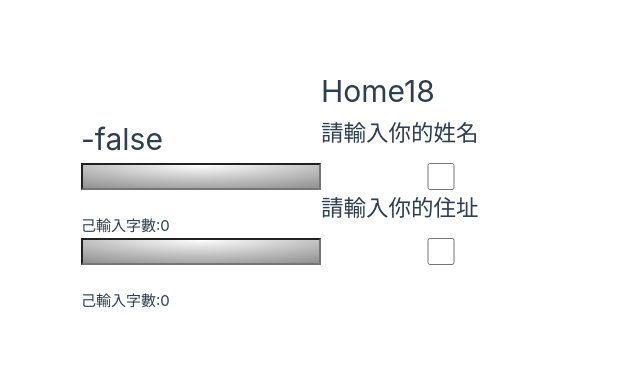
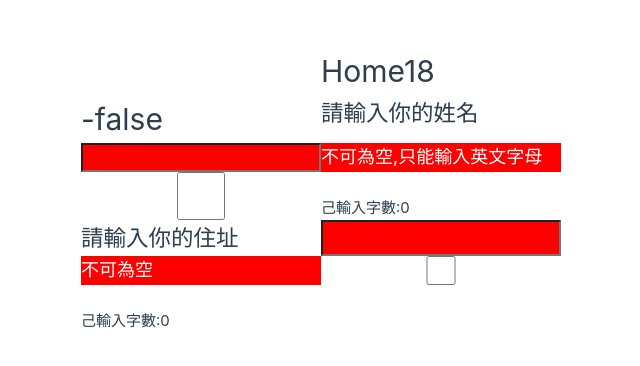
Before and after one commit to airmanxtw/TestVue20250102, a Vue app: page /home18 in a window 1280 px wide. Shown: the part 210-576 px from the top of the page, without its empty margins (319-959 px from the left). Built offline with nearby package versions, Linux system fonts and the light colour scheme.

Commit message:
更新 ToyotaBtn 組件以支援多條驗證規則，並在 Home18View 中調整相應的屬性綁定

```diff
--- a/src/components/Home18/ToyotaBtn.vue
+++ b/src/components/Home18/ToyotaBtn.vue
@@ -6,7 +6,8 @@
 
   </slot>
   <!-- <input :value="modelValue" @input="$emit('update:modelValue', ($event.target as HTMLInputElement).value)" /> -->
-  <input v-model="model" :class="{ silverStone: oninput, error: !oninput }" />
+  <input v-model="model" :class="{ silverStone: onValid.length==0 , error: onValid.length>0 }" />
+  <span :class="{error:onValid.length>0}">{{ onValid.join(',') }} </span>
   <input type="checkbox" v-model="ischecked" class="silverStone" />
   <!-- <input class="silverStone" v-model="personName" /> -->
   <br />
@@ -19,10 +20,10 @@ const model = defineModel<string>();
 const ischecked = defineModel<boolean>('ischecked');
 
 const props = defineProps<{
-  rule: (v: string) => boolean
+  rules: ((v: string) => true | string)[]
 }>();
 
-const oninput = computed(() => props.rule(model?.value ?? ""));
+const onValid = computed(() => props.rules.map(rule=>rule(model.value ?? "")).filter(result=>typeof result === 'string'));
 
 
 
--- a/src/views/Home18View.vue
+++ b/src/views/Home18View.vue
@@ -2,11 +2,11 @@
   <h1>Home18</h1>
   <h1>{{ personName }}-{{ ischecked }}</h1>
   <!-- <ToyotaBtn :person-name="personName" @input="(v) => personName = v" /> -->
-  <ToyotaBtn v-model="personName" v-model:ischecked="ischecked" :rule="v => v.length < 10">
+  <ToyotaBtn v-model="personName" v-model:ischecked="ischecked" :rules="[isEmpty, isLength, isLetter]">
     <h2>請輸入你的姓名</h2>
   </ToyotaBtn>
   <br />
-  <ToyotaBtn v-model="personAddr" v-model:ischecked="ischecked2" :rule="v => v.length < 50">
+  <ToyotaBtn v-model="personAddr" v-model:ischecked="ischecked2" :rules="[isEmpty]">
     <h2>請輸入你的住址</h2>
   </ToyotaBtn>
 </template>
@@ -18,4 +18,8 @@ const personAddr = ref('')
 const ischecked = ref(false)
 const ischecked2 = ref(false)
 
+const isEmpty = (v: string) => !!v || '不可為空';
+const isLength = (v: string) => v.length < 10 || '字數不可超過10';
+const isLetter = (v: string) => /^[a-zA-Z]+$/.test(v) || '只能輸入英文字母';
+
 </script>
```
